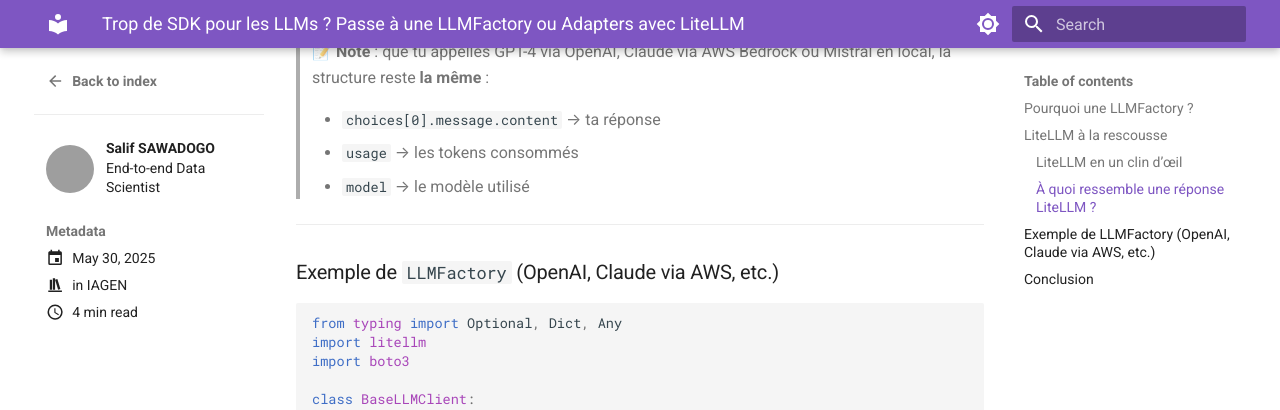
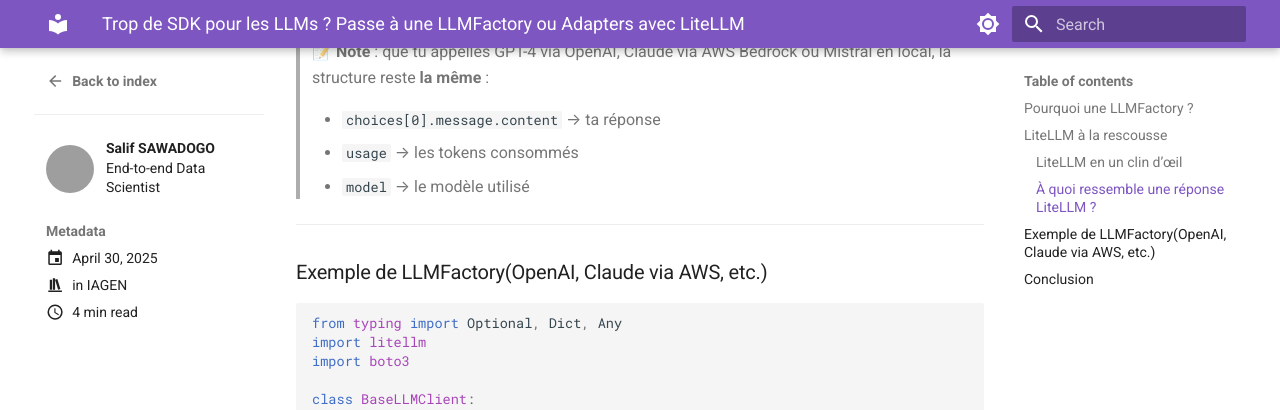
Before and after one commit to sawallesalfo/blog, an MkDocs documentation site: the page built from docs/posts/llm_factory.md, in a window 1280 px wide and 900 px high, scrolled down 2219 px. Shown: the top 410 px of the window. Built offline with MkDocs 1.6.1 and Material for MkDocs 9.7.7, drawn with Linux system fonts in a browser that asks for light colours; comment, search, counter and statistics services are not loaded; grey boxes are pictures that could not be loaded.

````diff
--- a/docs/posts/llm_factory.md
+++ b/docs/posts/llm_factory.md
@@ -20,7 +20,7 @@ C’est vite le **chaos**. 😤
 
 Et quand tu construis une app sérieuse — un backend ou un agent LLM — tu ne veux surtout pas que **toute la logique de ton app dépende d’un SDK spécifique**.
 
-C’est pour ça qu’il faut penser **abstraction**, dès le départ. Et c’est là qu’on sort le pattern **`LLMFactory`**.
+C’est pour ça qu’il faut penser **abstraction**, dès le départ. Et c’est là qu’on sort le pattern `LLMFactory`.
 
 Perso, dans mes projets, j’ai toujours un petit submodule `llm_factory` qui traîne.
 
@@ -108,7 +108,7 @@ response = completion(
 
 ---
 
-### Exemple de `LLMFactory` (OpenAI, Claude via AWS, etc.)
+### Exemple de LLMFactory(OpenAI, Claude via AWS, etc.)
 
 ```python
 from typing import Optional, Dict, Any
````
Also changed, not shown: other parts of docs/posts/llm_factory.md (+1 -1 lines).
